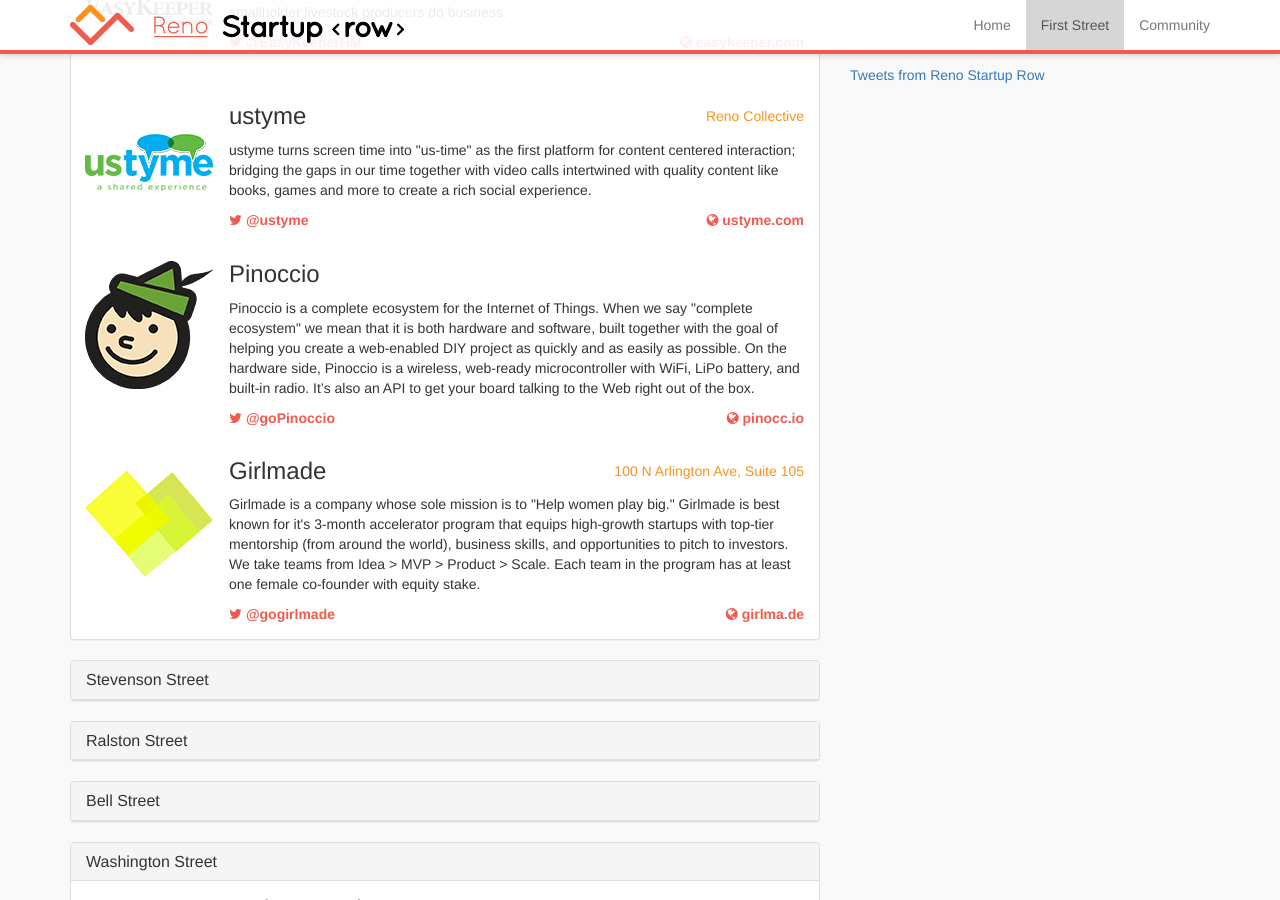
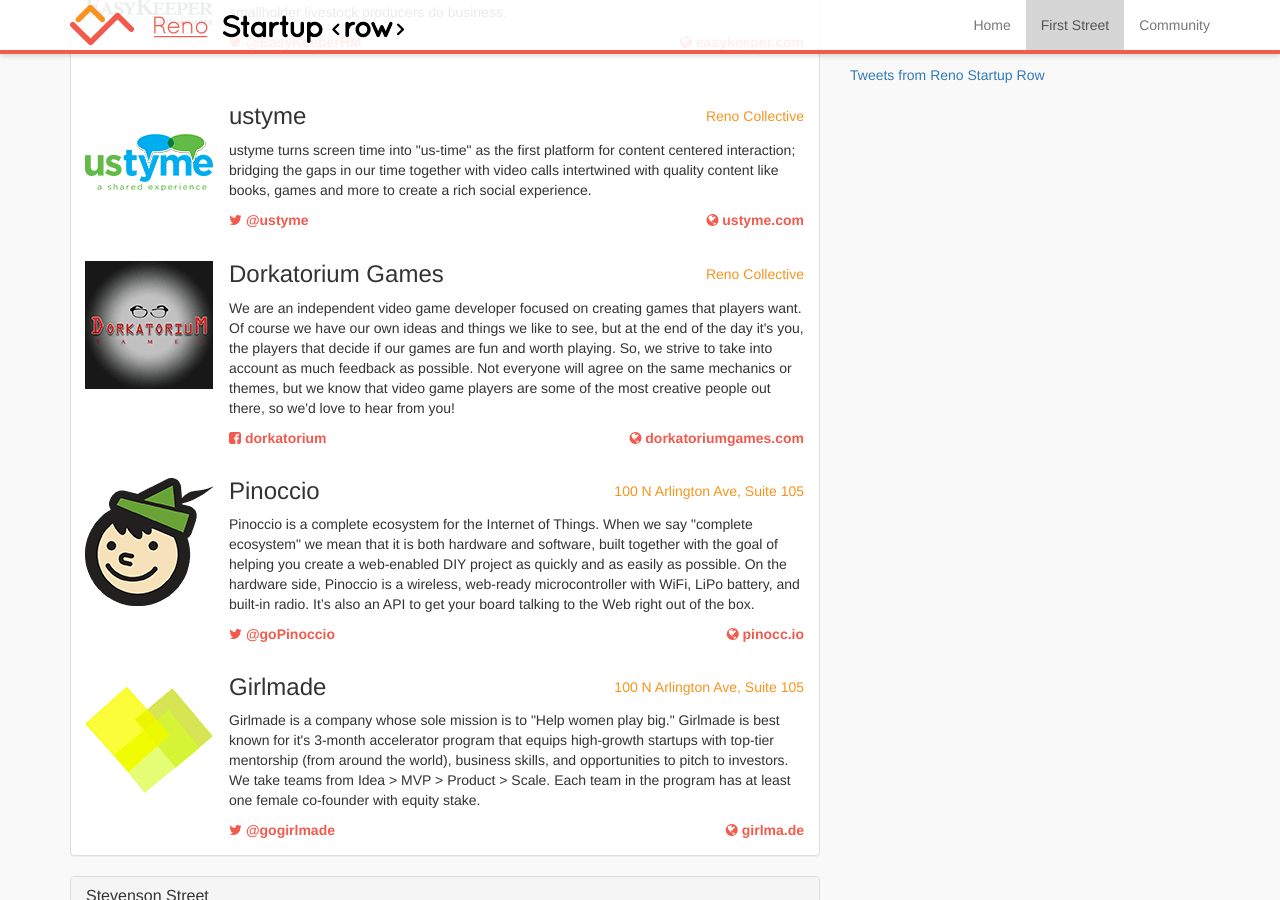
Before and after one commit to startuprow/startuprow.github.io, a Jekyll site: the page built from index.html, in a window 1280 px wide and 900 px high, scrolled down 1998 px. Built offline with Jekyll 4.4.1, drawn with Linux system fonts in a browser that asks for light colours; nearby versions of some CDN libraries; Markdown is read by kramdown in place of the engine named in the settings; comment, search, counter and statistics services are not loaded.

Commit message:
Added Dorkatorium to Collective section

```diff
--- a/index.html
+++ b/index.html
@@ -127,9 +127,20 @@
 
   <div class="panel-body company-profile">
     <div class="company-logo">
+      <img src="/img/logo/dorkatorium.png">
+    </div>
+    <span class="contact address pull-right">Reno Collective</span>
+    <h3>Dorkatorium Games</h3>
+    <p>We are an independent video game developer focused on creating games that players want. Of course we have our own ideas and things we like to see, but at the end of the day it's you, the players that decide if our games are fun and worth playing.  So, we strive to take into account as much feedback as possible.  Not everyone will agree on the same mechanics or themes, but we know that video game players are some of the most creative people out there, so we'd love to hear from you!</p>
+    <span class="contact twitter"><a href="https://www.facebook.com/dorkatorium"><i class="fa fa-facebook-square"></i> dorkatorium</a></span>
+    <span class="contact website pull-right"><a href="http://dorkatoriumgames.com"><i class="fa fa-globe"></i> dorkatoriumgames.com</a></span>
+  </div>
+
+  <div class="panel-body company-profile">
+    <div class="company-logo">
       <img src="/img/logo/pinoccio.png">
     </div>
-    <span class="contact address pull-right"></span>
+    <span class="contact address pull-right">100 N Arlington Ave, Suite 105</span>
     <h3>Pinoccio</h3>
     <p>Pinoccio is a complete ecosystem for the Internet of Things. When we say "complete ecosystem" we mean that it is both hardware and software, built together with the goal of helping you create a web-enabled DIY project as quickly and as easily as possible. On the hardware side, Pinoccio is a wireless, web-ready microcontroller with WiFi, LiPo battery, and built-in radio. It’s also an API to get your board talking to the Web right out of the box.</p>
     <span class="contact twitter"><a href="http://twitter.com/gopinoccio"><i class="fa fa-twitter"></i> @goPinoccio</a></span>
```
Also changed, not shown: img/logo/dorkatorium.png (added).
